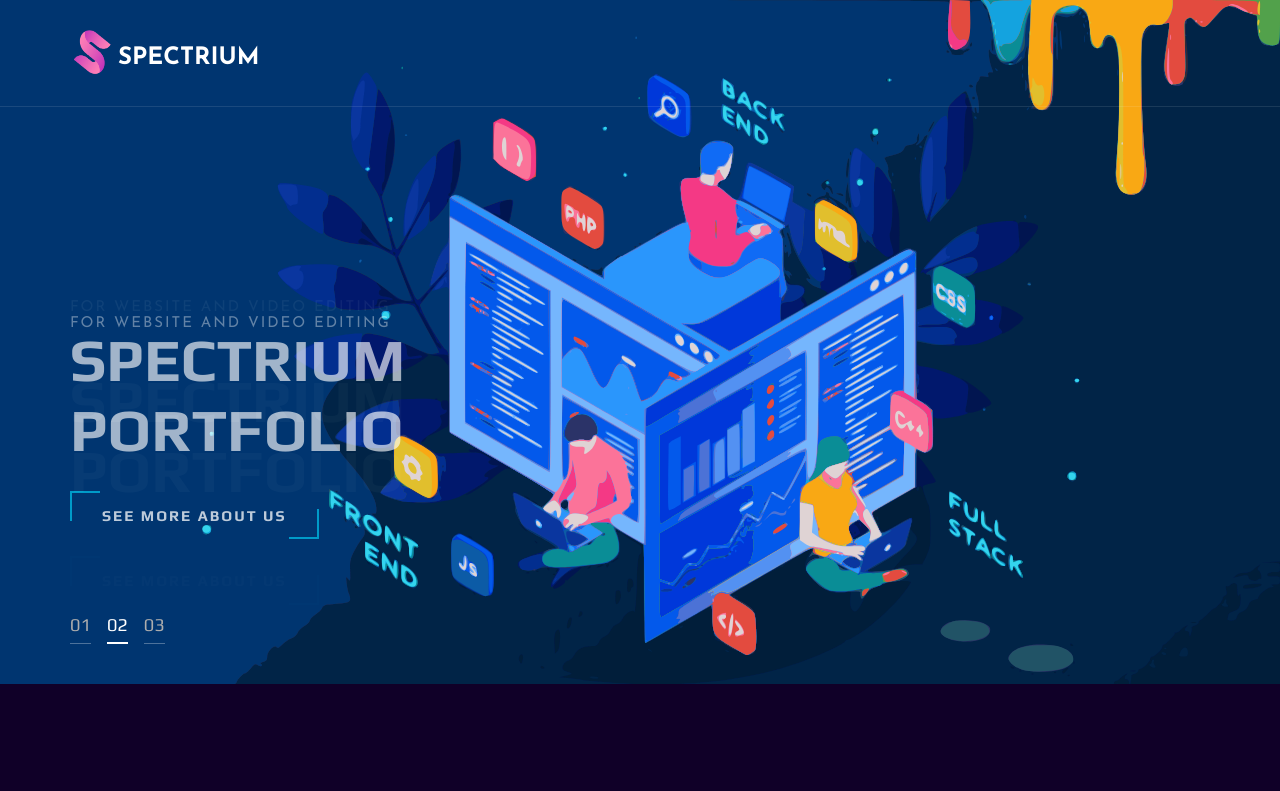
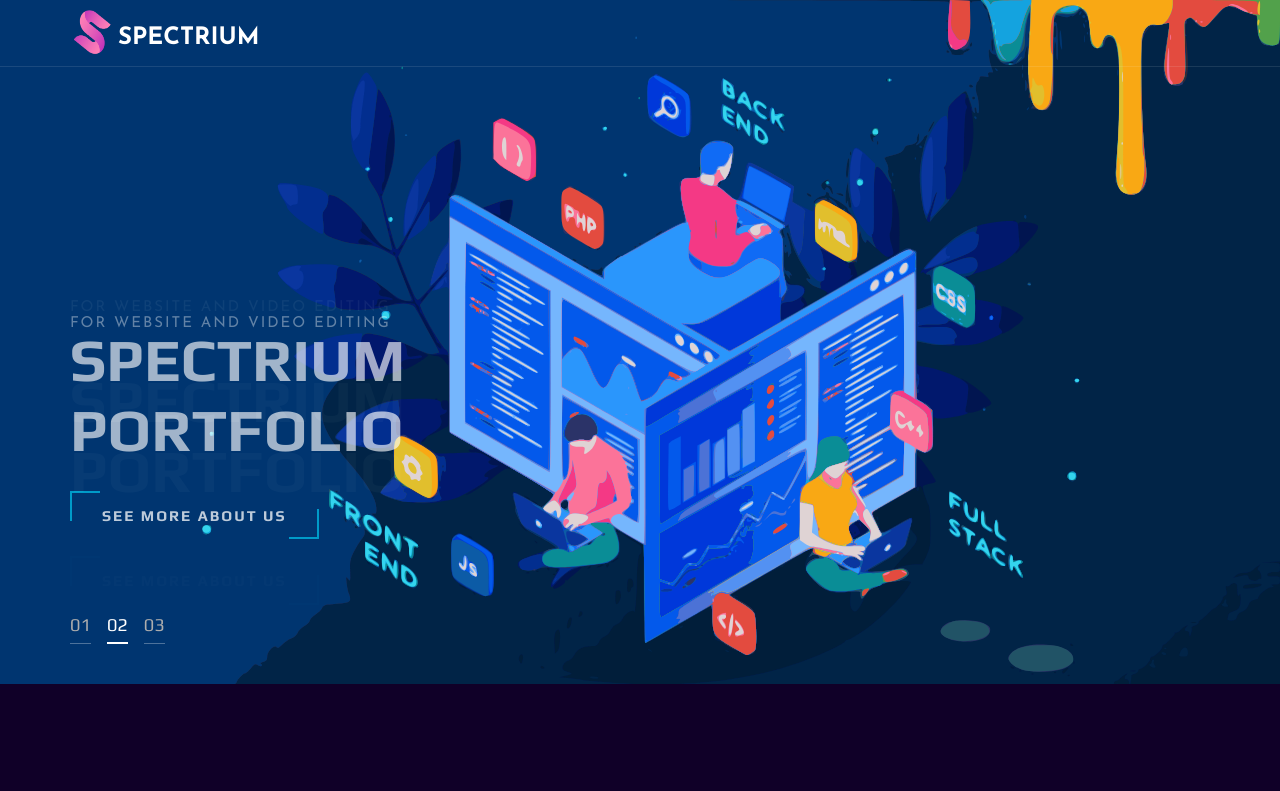
Before and after one commit to tsiryJL/Spectrium_Web, a plain HTML site: page index.html in a window 1280 px wide. Shown: the top 791 px of the page. Drawn offline with Linux system fonts and the light colour scheme.

Commit message:
resize logo

```diff
--- a/css/style.css
+++ b/css/style.css
@@ -279,7 +279,7 @@ ol {
 }
 
 .header__logo {
-  padding: 30px 0;
+  padding: 10px 0;
 }
 .header__logo a {
   display: flex;
```
